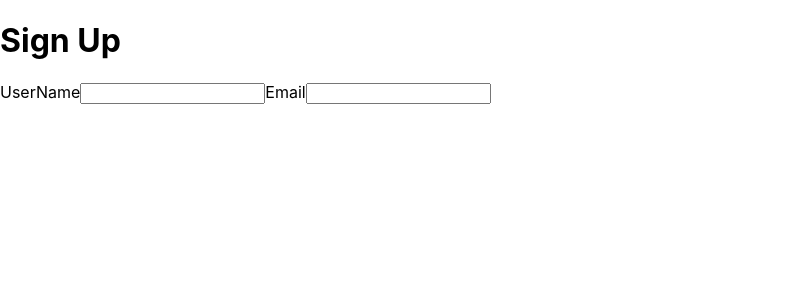
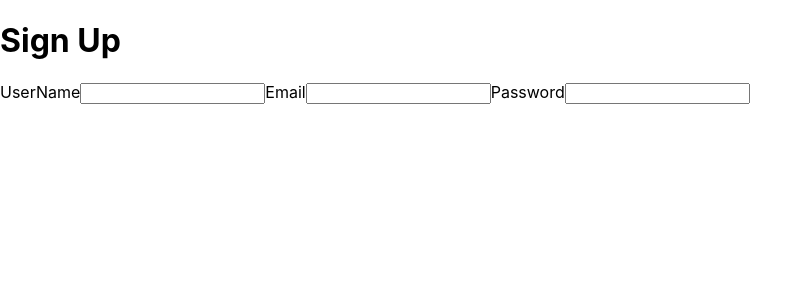
Before and after one commit to biasedzeus/test-driven-dev-react, a React (Create React App) app: page / in a window 1280 px wide. Shown: the top 300 px of the page, without its empty margins (0-812 px from the left). Built offline with nearby package versions, Linux system fonts and the light colour scheme.

Commit message:
password input : password check

```diff
--- a/src/pages/SignUpPage.js
+++ b/src/pages/SignUpPage.js
@@ -7,6 +7,8 @@
          <input id="username" type="text"/>
          <label htmlFor="email">Email</label>
          <input id='email'   type="text"/>
+         <label htmlFor="password">Password</label>
+         <input id='password'   type="password"/>
 
      </div>
 
```
Also changed, not shown: 1 other file (tests, documents, lock files or other folders).
